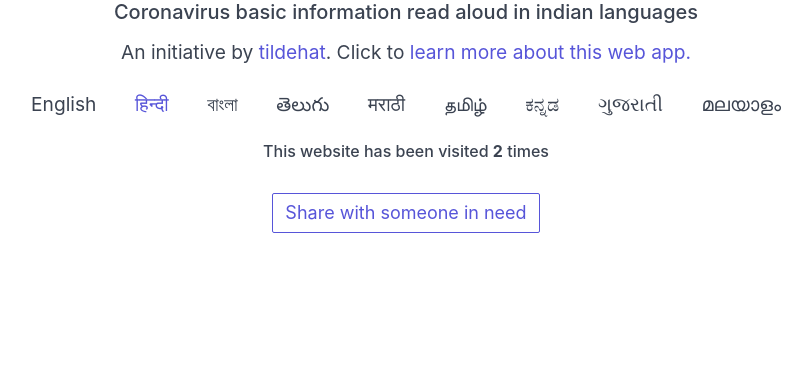
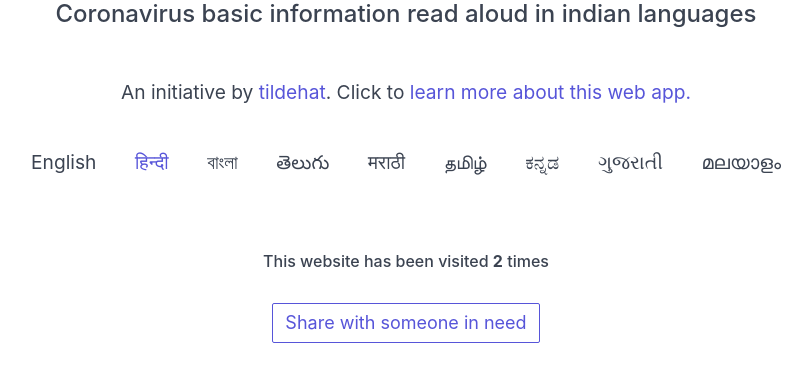
Before and after one commit to samiranrl/COVID_faq_text_to_speech, a Django app: page / in a window 1280 px wide. Shown: the part 24-406 px from the top of the page, without its empty margins (234-1046 px from the left). Run offline with Django 3.2, Linux system fonts and the light colour scheme; tables that the repository leaves empty hold one stand-in row (values such as "Sample post").

Commit message:
Minor UI changes

```diff
--- a/corona_core/templates/base.html
+++ b/corona_core/templates/base.html
@@ -290,7 +290,7 @@
                         <section class="navbar-section">
                         </section>
                     </header>
-                     <h5>Coronavirus basic information read aloud in indian languages </h5>
+		    <h4>Coronavirus basic information read aloud in indian languages </h4><br>
                     <div class="text-large text-dark" style="margin-top: 1.2%;margin-right: 1%;margin-left: 1%">An initiative by <a target="_blank" href="https://www.tildehat.com">tildehat</a>. Click to <a href="{% url 'about' %}">learn more about this web app.</a></div><br>
                     {% block content_loader %}
                     {% endblock %}
--- a/corona_core/templates/landing.html
+++ b/corona_core/templates/landing.html
@@ -1,6 +1,9 @@
 {% extends "base.html" %}
 {% load static %}
 {% block content_loader %}
+
+<div style="margin-top: 1.5%">
+
 {% for language in language_data %}
 {% if language.active == "True" %}
 <a href="{{ language.url }}" class="text-large" style="margin: 1.5%;">{{language.head}}</a>
@@ -10,10 +13,10 @@
 {% endfor %}
 <!-- <a href="#" class="text-large text-dark" style="margin: 1.5%">ଓଡ଼ିଆ</a> <br> -->
 <br>
+</div>
 
 
-
-<div style="margin-top: 1%">
+<div style="margin-top: 3%">
     {% for question in questions %}
     <div class="card" id="question-{{question.id}}" style="margin-top: 1.5%;cursor: pointer" onclick="document.getElementById('question-audio-{{question.id}}').play()">
         <div class="card-header">
@@ -123,7 +126,8 @@
             </div>
         </div>
     </div>
-    <div style="margin-top: 2%">
+    <br>
+    <div style="margin-top: 1.5%">
         <h6>This website has been visited <strong>{{ count }}</strong> times</h6>
     </div><br>
     <button class="btn btn-lg" id="open-share-modal">Share with someone in need</button>
```
